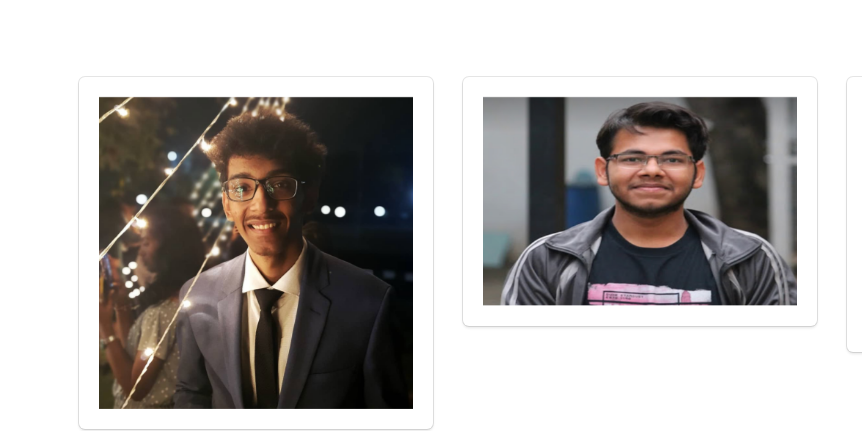
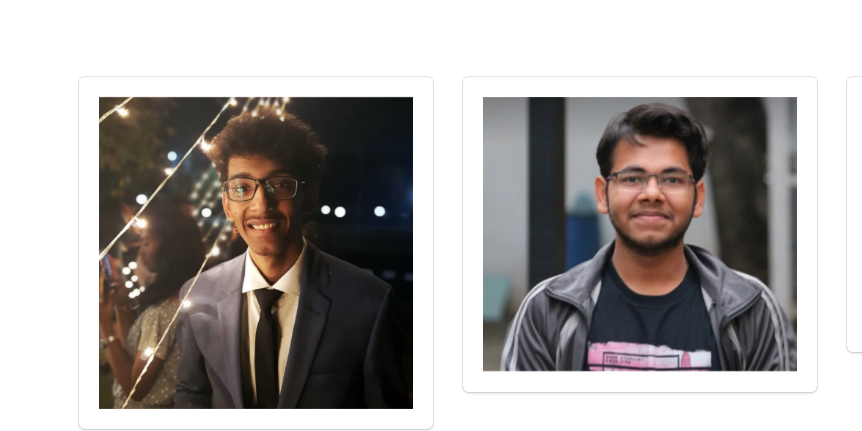
Before and after one commit to iresharma/iresharma.github.io, a plain HTML site: page index.html in a window 1280 px wide. Shown: the part 4005-4436 px from the top of the page, 0-862 px from the left. Drawn offline with nearby package versions, Linux system fonts and the light colour scheme.

Commit message:
Update index.html

```diff
--- a/index.html
+++ b/index.html
@@ -175,7 +175,7 @@
                 </div>
                 <div class="col-sm-6 col-md-4">
                     <div class="box">
-                        <div class="box-img"><img class="image is-squared" src="./assets/img/uttutu.png" alt="Utkarsh" style="height: 209px;width: 256;"></div>
+                        <div class="box-img"><img class="image is-squared" src="./assets/img/uttutu.png" alt="Utkarsh"></div>
                         <div class="box-content">
                             <h4 class="title">Utkarh</h4>
                             <p class="description">Frontend developer and anime fan, student at NIE, Mysuru(2023)</p>
```
